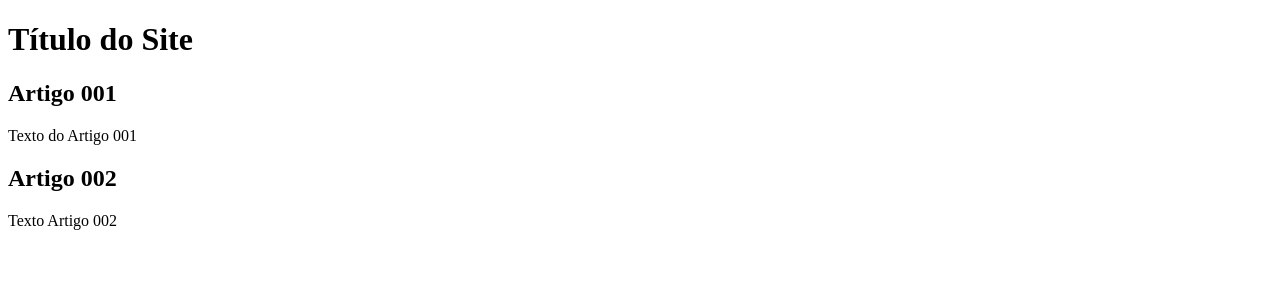
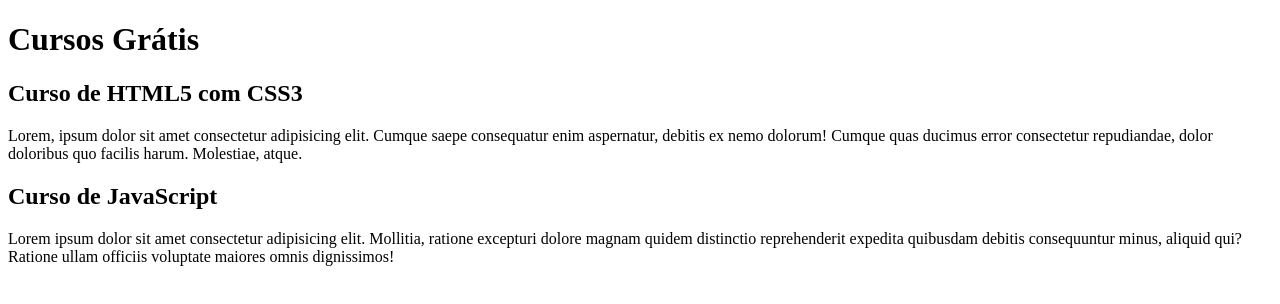
Before and after one commit to carlaszanchetta/projeto-site, a plain HTML site: page index.html in a window 1280 px wide. Drawn offline with Linux system fonts and the light colour scheme.

Commit message:
comecei a escrever conteúdo

```diff
--- a/index.html
+++ b/index.html
@@ -9,15 +9,15 @@
 <body>
     <main>
         <header>
-            <h1>Título do Site </h1>
+            <h1>Cursos Grátis </h1>
         </header>
         <article>
-            <h2>Artigo 001</h2>
-            <p>Texto do Artigo 001</p>
+            <h2>Curso de HTML5 com CSS3</h2>
+            <p>Lorem, ipsum dolor sit amet consectetur adipisicing elit. Cumque saepe consequatur enim aspernatur, debitis ex nemo dolorum! Cumque quas ducimus error consectetur repudiandae, dolor doloribus quo facilis harum. Molestiae, atque.</p>
         </article>
         <article>
-            <h2>Artigo 002</h2>
-            <p>Texto Artigo 002</p>
+            <h2>Curso de JavaScript</h2>
+            <p>Lorem ipsum dolor sit amet consectetur adipisicing elit. Mollitia, ratione excepturi dolore magnam quidem distinctio reprehenderit expedita quibusdam debitis consequuntur minus, aliquid qui? Ratione ullam officiis voluptate maiores omnis dignissimos!</p>
         </article>
     </main>
 
```
